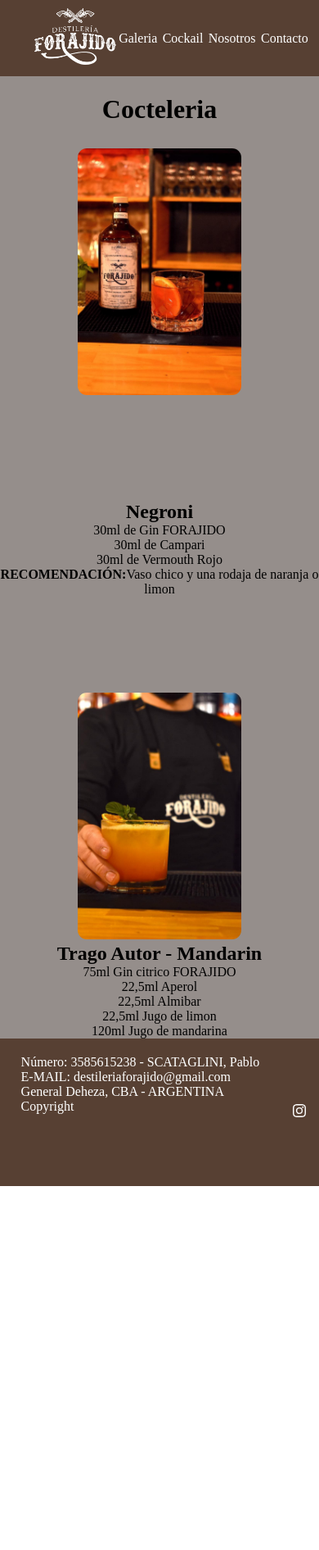
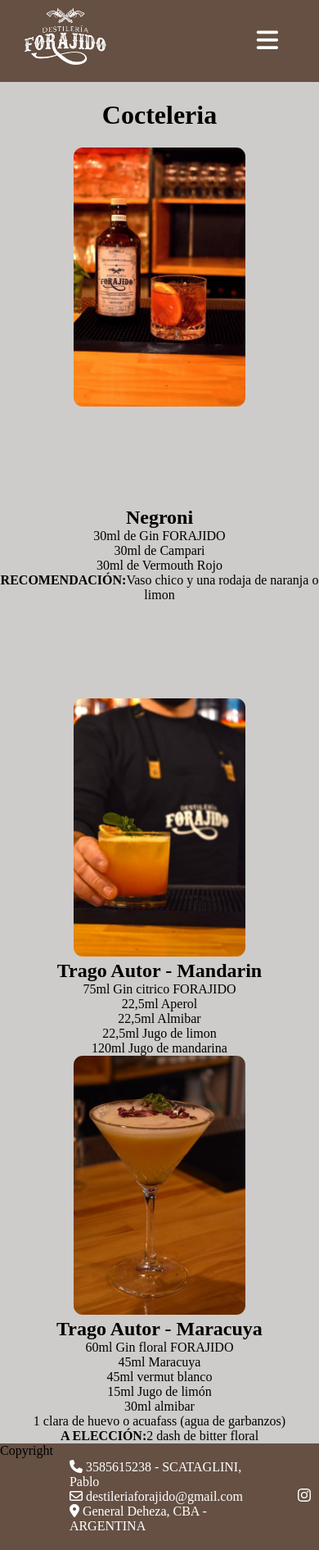
Before and after one commit to PabloScata/PreEntrega1SCATAGLINI, a website: page pages/cocktail.html in a window 390 px wide. Shown: the whole page at 82% size. Before the commit the page ends 1447 px from the top, so only its background shows below. Drawn offline with Linux system fonts and the light colour scheme.

Commit message:
proyecto final

```diff
--- a/pages/cocktail.html
+++ b/pages/cocktail.html
@@ -11,6 +11,7 @@
         <link rel="apple-touch-icon" sizes="180x180" href="./asses/BRANDING/LOGO PNG/logo 2 n.png">
         <link rel="icon" type="image/png" sizes="32x32" href="./asses/BRANDING/LOGO PNG/logo 2 n.png">
         <link rel="icon" type="image/png" sizes="16x16" href="./asses/BRANDING/LOGO PNG/logo 2 n.png">
+        <script src="https://kit.fontawesome.com/e60422ce8a.js" crossorigin="anonymous"></script>
         <link rel="stylesheet" href="../css/style.css">
         <title>cocktail | Destilería Forajido</title>
     </head>
@@ -21,6 +22,10 @@
                 <a href="../index.html" class="aLogo">
                     <img src="../asses/BRANDING/LOGO PNG/logo 1 b.png" alt="logo" class="logo">
                 </a>
+                <input type="checkbox" id="check">
+                <label for="check" class="checkbtn">
+                    <i class="fa-solid fa-bars"></i>
+                </label>
                 <ul class="listaMenu">
                     <li><a href="../pages/galeria.html">Galeria</a></li>
                     <li><a href="../pages/cocktail.html">Cockail</a></li>
@@ -46,11 +51,24 @@
             <p>22,5ml Jugo de limon</p>
             <P>120ml Jugo de mandarina</P>
         </div>
+        <div class="trago3">
+            <h2>Trago Autor - Maracuya</h2>
+            <p>60ml Gin floral FORAJIDO</p>
+            <p>45ml Maracuya</p>
+            <p>45ml vermut blanco</p>
+            <p>15ml Jugo de limón</p>
+            <p>30ml almibar</p>
+            <p>1 clara de huevo o acuafass (agua de garbanzos)</p>
+            <p><strong>A ELECCIÓN:</strong>2 dash de bitter floral</p>
+        </div>
         <div class="container-foto1">
             <img src="../asses/img/Negroni.jpeg" alt="Negroni" class="coctel">
         </div>
         <div class="container-foto2">
             <img src="../asses/img/TragoAutor.jpeg" alt="Mandarin" class="coctel">
+        </div>
+        <div class="container-foto3">
+            <img src="../asses/img/MaracuyaMartini.jpeg" alt="Maracuya" class="coctel">
         </div>
     </main>
     <footer class="piePagina">
@@ -63,9 +81,11 @@
         </a>
         </nav>
         <div class="datos">
-            <p>Número: 3585615238 - SCATAGLINI, Pablo</p>
-            <p>E-MAIL: destileriaforajido@gmail.com</p>
-            <p>General Deheza, CBA - ARGENTINA</p>
+            <p><i class="fa-solid fa-phone"></i> 3585615238 - SCATAGLINI, Pablo</p>
+            <p><i class="fa-regular fa-envelope"></i>  destileriaforajido@gmail.com</p>
+            <p><i class="fa-solid fa-location-dot"></i> General Deheza, CBA - ARGENTINA</p>
+        </div>
+        <div class="copy">
             <p>Copyright</p>
         </div>
     </footer>
--- a/scss/layout/_footer.scss
+++ b/scss/layout/_footer.scss
@@ -6,16 +6,17 @@
     font-family: $font-family;
     margin-left:0px;
     margin-bottom:0px;
-    height: 180px;
+    height: 130px;
     width:100%;
     .rrss{
-        @include propiedades-flex (row, space-around, center)
+        @include propiedades-flex (row, space-around, center);
     }
     .datos{
         color: $color-fuente;
         padding: 20px;
     }
 }
+
 .piePagina nav a{
     text-decoration: none;
     color: $color-fuente;
--- a/scss/layout/_header.scss
+++ b/scss/layout/_header.scss
@@ -4,6 +4,15 @@
     flex-direction: row;
     justify-content: space-between;
     padding: 10px;
+}
+.logo{
+    width: 100px;
+    transition: all 0.3s;
+    margin-left: 20px;
+    .logo:hover{
+        transform: scale(1.2, 1.2);
+        color: #4e433d;
+    }
 }
 
 .listaMenu {
@@ -21,13 +30,40 @@
         }
     }
 }
-
-.logo{
-    width: 100px;
-    transition: all 0.3s;
-    margin-left: 2em;
-    .logo:hover{
-        transform: scale(1.2, 1.2);
-        color: #4e433d;
+.checkbtn{
+    font-size: 30px;
+    color: $color-fuente;
+    float: right;
+    line-height: 80px;
+    margin-right: 40px;
+    display: none;
+}
+#check{
+    display: none;
+}
+@media (max-width: 768px){
+    .checkbtn{
+        display: block;
+    }
+    header nav ul{
+        position: fixed;
+        width: 100vh;
+        background: $background-principal;
+        flex-direction: column;
+        top: 100px;
+        left: -100vh;
+        text-align: center;
+        transition: all 0.5s;
+    }
+    header nav ul li{
+        display: block;
+        margin: 10px 0;
+        line-height: 30px;
+    }
+    header nav ul li a{
+        font-size: 20px;
+    }
+    #check:checked ~ ul{
+        left:0;
     }
 }
--- a/scss/layout/_main-cocktail.scss
+++ b/scss/layout/_main-cocktail.scss
@@ -1,5 +1,5 @@
 .container-fondo{
-    background-color: #958e8b;
+    background-color: $background-secundario;
 }
 
 .container-main{
@@ -10,6 +10,7 @@
     "titulo titulo titulo "
     "container-foto1 trago1  ."
     ". trago2  container-foto2"
+    "container-foto3 trago3 ."
     ;
 }
 .titulo{
@@ -27,8 +28,14 @@
 .trago2{
     @include propiedades-grid1(trago2, center)
 }
+.container-foto3{
+    @include propiedades-grid2(auto, container-foto3)
+}
+.trago3{
+    @include propiedades-grid1(trago3, center)
+}
 .coctel{
-    width: 200px;
+    width: 210px;
     border-radius: 0.7em;
 }
 /*tablet*/
@@ -40,6 +47,7 @@
         "titulo titulo titulo "
         "container-foto1 trago1  ."
         ". trago2  container-foto2"
+        "container-foto3 trago3 ."
         ;
     }
 }
@@ -54,6 +62,8 @@
         "trago1"
         "container-foto2"
         "trago2"
+        "container-foto3"
+        "trago3"
         ;
     }
 }
--- a/scss/layout/_main-contacto.scss
+++ b/scss/layout/_main-contacto.scss
@@ -1,7 +1,7 @@
 .contacto-main{
-    background-color: #958e8b;
+    background-color: $background-secundario;
     display: flex;
-    justify-content: space-evenly;
+    justify-content: center;
     height: 600px;
     .formulario{
         width: 400px;
@@ -13,7 +13,6 @@
         color: $color-fuente;
         font-family: $font-family;
         border-radius: 5px;
-        box-shadow: 4px 4px 4px rgba(255, 255, 255, 0.486);
         .controls{
             width: 100%;
             padding: 6px;
@@ -27,20 +26,12 @@
     }
     .boton-formulario{
         width: 100%;
-        background-color: rgb(135, 139, 138);
+        background-color: rgb(0, 0, 0);
         border-radius: 4px;
         padding: 6px;
         color: white;
         font-size: 16px;
     }
-    .ubicación{
-    color: $color-fuente;
-    text-align: center;
-    margin: 50px;
-    width: 20em;
-    height: 20em;
-    font-family: $font-family;
-    }
     input{
         display: block;
     }
--- a/scss/layout/_main-galeria.scss
+++ b/scss/layout/_main-galeria.scss
@@ -1,5 +1,5 @@
 .galeria-main{
-    background-color: #958e8b;
+    background-color: $background-secundario;
     .tituloGin{
         font-family: $font-family;
         display: flex;
--- a/scss/layout/_main-nosotros.scss
+++ b/scss/layout/_main-nosotros.scss
@@ -1,5 +1,5 @@
 .nosotros-main{
-    background-color: #958e8b;
+    background-color: $background-secundario;
     height: 800px;
     div {
         display: flex;
--- a/scss/utilities/_mixins.scss
+++ b/scss/utilities/_mixins.scss
@@ -24,3 +24,8 @@
     color: $color;
     font-family: $font;
 }
+@mixin media() {
+    @media screen and (max-width:480px){
+        @content
+    }
+}
--- a/scss/utilities/_variables.scss
+++ b/scss/utilities/_variables.scss
@@ -1,3 +1,4 @@
 $background-principal: #432616be;
+$background-secundario: #bebdbbc4;
 $color-fuente: white;
 $font-family: "Caudex";
```
Also changed, not shown: index.html (+10 -8 lines), pages/contacto.html (+10 -8 lines), pages/galeria.html (+11 -4 lines), pages/nosotros.html (+12 -5 lines), asses/img/MaracuyaMartini.jpeg (added), css/style.css, scss/layout/_main-index.scss (line endings or trailing spaces).
